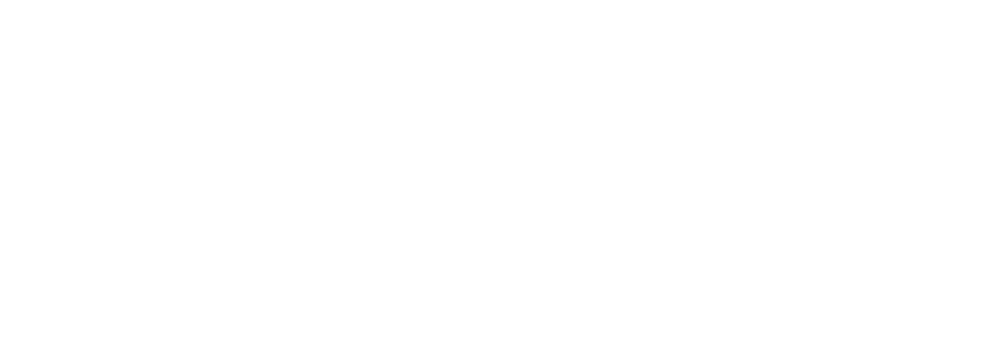
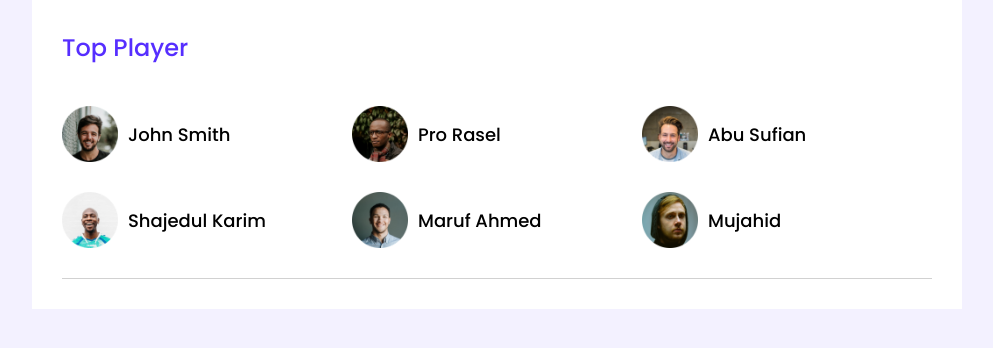
Before and after one commit to anwer-bijoy/leader-board-css3, a plain HTML site: page index.html in a window 1280 px wide. Shown: the whole page, without its empty margins (143-1136 px from the left). Drawn offline with Linux system fonts and the light colour scheme.

Commit message:
Top playes done

```diff
--- a/index.html
+++ b/index.html
@@ -11,7 +11,45 @@
 </head>
 
 <body>
+    <!-- Header section start -->
+    <header id="header"></header>
+    <!-- Header section end -->
+    <!-- Main Content Start -->
+    <main id="main">
+        <section id="main-top" class="container">
+            <div class="top-player">
+                <h2 class="content-title ">Top Player</h2>
+                <div class="players">
+                    <div class="single-player">
+                        <img src="images/players/player-1.png" alt="">
+                        <h4 class="player-name">John Smith</h4>
+                    </div>
+                    <div class="single-player">
+                        <img src="images/players/player-2.png" alt="">
+                        <h4 class="player-name">Pro Rasel</h4>
+                    </div>
+                    <div class="single-player">
+                        <img src="images/players/player-3.png" alt="">
+                        <h4 class="player-name">Abu Sufian</h4>
+                    </div>
+                    <div class="single-player">
+                        <img src="images/players/player-4.png" alt="">
+                        <h4 class="player-name">Shajedul Karim</h4>
+                    </div>
+                    <div class="single-player">
+                        <img src="images/players/player-5.png" alt="">
+                        <h4 class="player-name">Maruf Ahmed</h4>
+                    </div>
+                    <div class="single-player">
+                        <img src="images/players/player-6.png" alt="">
+                        <h4 class="player-name">Mujahid</h4>
+                    </div>
+                </div>
+            </div>
+        </section>
 
+    </main>
+    <!-- Main Content End -->
 </body>
 
 </html>
--- a/styles/style.css
+++ b/styles/style.css
@@ -0,0 +1,51 @@
+/* Fonts LinkUp  */
+@import url('https://fonts.googleapis.com/css2?family=Poppins:wght@400;500&display=swap');
+/* Common CSS */
+* {
+  margin: 0;
+  padding: 0;
+}
+body {
+  font-family: 'Poppins', sans-serif;
+  background-color: #f3f1ff;
+}
+.container {
+  width: 870px;
+  margin: 0 auto;
+  padding: 30px;
+  background-color: #fff;
+}
+.content-title {
+  color: #562eff;
+  font-size: 24px;
+  font-weight: 500;
+  line-height: 36px;
+}
+/* Top Players CSS */
+.top-player {
+  padding-bottom: 30px;
+  border-bottom: 1px solid #d1d1d1;
+}
+.top-player h2 {
+  margin-bottom: 40px;
+}
+.players {
+  display: grid;
+  grid-template-columns: repeat(3, 1fr);
+  row-gap: 30px;
+}
+.single-player {
+  display: flex;
+  align-items: center;
+}
+.single-player img {
+  width: 56px;
+  height: 56px;
+  margin-right: 10px;
+}
+.player-name {
+  color: #000;
+  font-weight: 500;
+  font-size: 18px;
+  line-height: 27px;
+}
```
